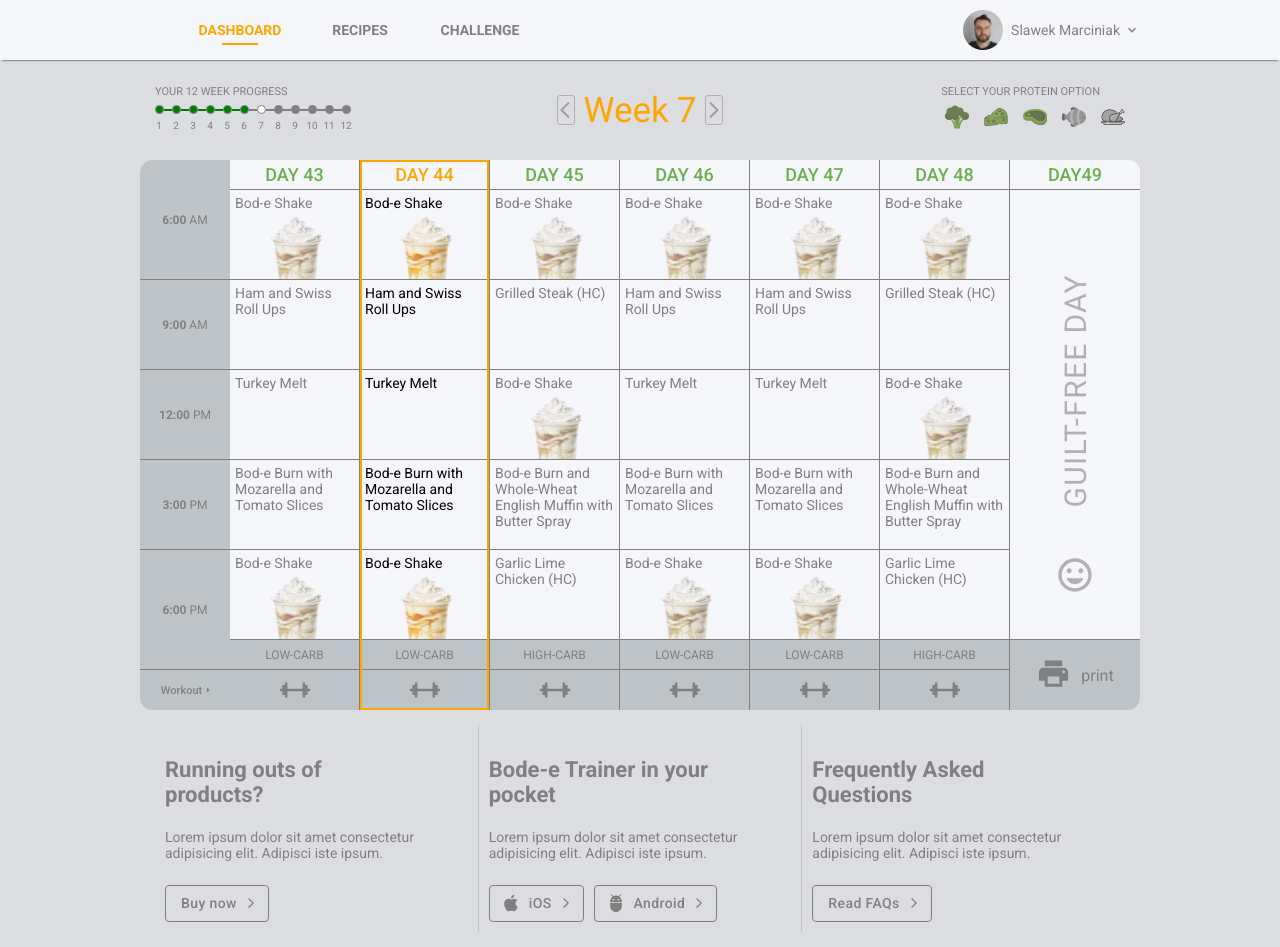
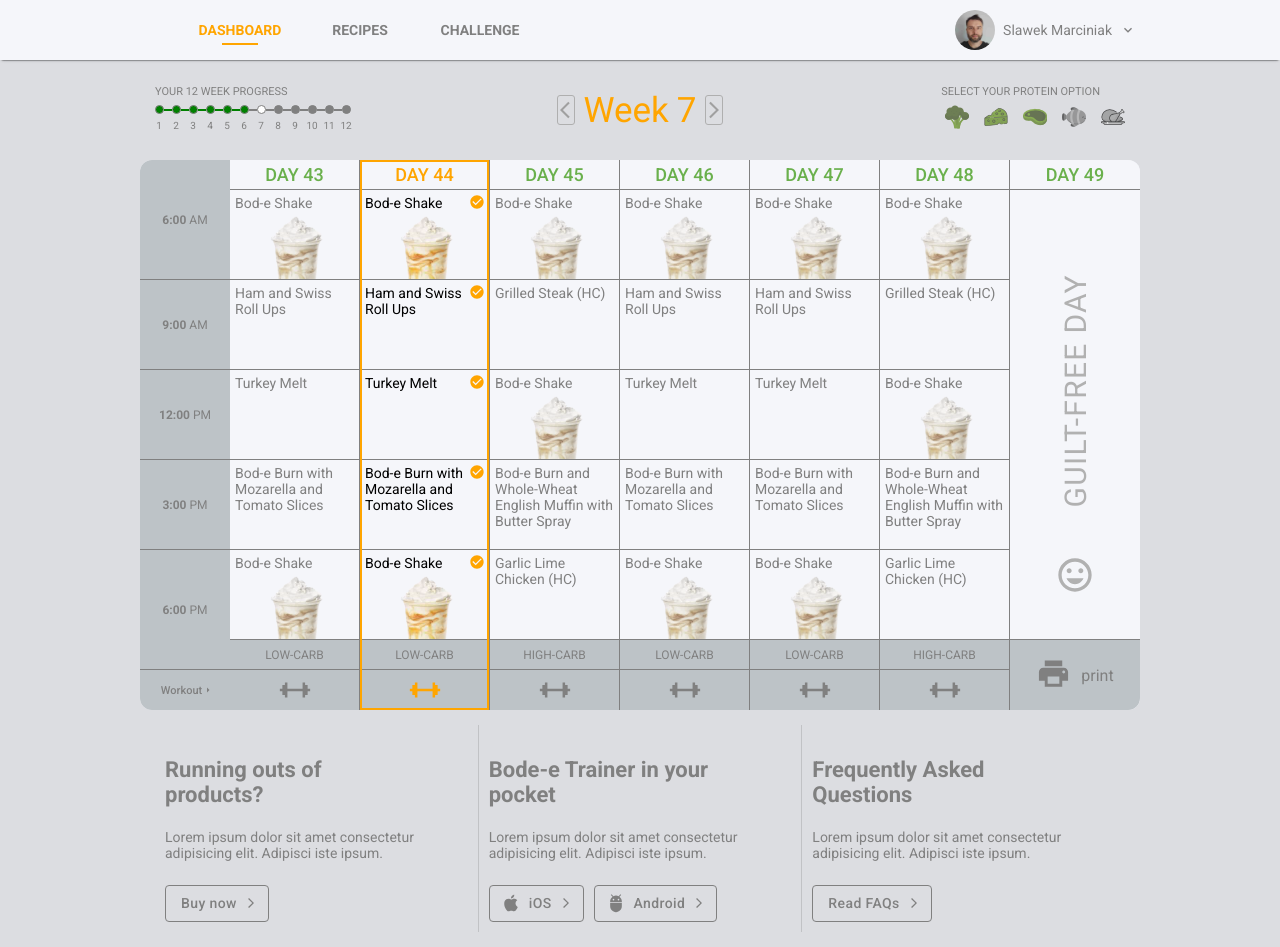
Before and after one commit to slawekmarciniak/diet_table, a React (Create React App) app: page / in a window 1280 px wide. Built offline with nearby package versions, Linux system fonts and the light colour scheme.

Commit message:
add icons to days

```diff
--- a/src/Components/Header/Header.tsx
+++ b/src/Components/Header/Header.tsx
@@ -16,7 +16,7 @@ const links = [
 
 const Header: FC<Props> = () => {
     const { isMobile } = useContext<AppContextType>(AppContext);
-    console.log(isMobile);
+
     return (
         <Paper elevation={1}>
             <HeaderContainer>
@@ -31,7 +31,13 @@ const Header: FC<Props> = () => {
                     <AvatarContainer>
                         <Avatar alt="Slawek Marciniak" src="/avatar.jpg" />
                         <span>slawek marciniak</span>
-                        <KeyboardArrowDownIcon style={{ fontSize: 16 }} />
+                        <KeyboardArrowDownIcon
+                            style={{
+                                fontSize: 16,
+                                marginLeft: 4,
+                                marginRight: 4,
+                            }}
+                        />
                     </AvatarContainer>
                 </Menu>
             </HeaderContainer>
--- a/src/Components/ProgressBar/ProgressBar.style.tsx
+++ b/src/Components/ProgressBar/ProgressBar.style.tsx
@@ -32,6 +32,9 @@ export const Dot = styled.div<Props>`
         color: gray;
         z-index: 2;
         font-size: 10px;
+        @media (max-width: 999px) {
+            display: none;
+        }
     }
 `;
 
--- a/src/Components/Table/DayContainer/DayContainer.style.tsx
+++ b/src/Components/Table/DayContainer/DayContainer.style.tsx
@@ -98,6 +98,16 @@ export const Day = styled.div<Props>`
             text-transform: uppercase;
         }
     }
+    & .check {
+        color: orange;
+        font-size: 16px;
+        position: absolute;
+        right: 4px;
+        top: 4px;
+        @media (max-width: 999px) {
+            display: none;
+        }
+    }
     & .workoutIcon {
         height: 40px;
         width: 100%;
@@ -135,5 +145,13 @@ export const Day = styled.div<Props>`
         position: absolute;
         bottom: 0;
         left: 0;
+        @media (max-width: 999px) {
+            width: 120%;
+            left: -20px;
+        }
+        @media (max-width: 600px) {
+            width: 140%;
+            left: -10px;
+        }
     }
 `;
--- a/src/Components/Table/DayContainer/DayContainer.tsx
+++ b/src/Components/Table/DayContainer/DayContainer.tsx
@@ -1,6 +1,7 @@
 import { FC } from "react";
 import { useContext } from "react";
 import FitnessCenterIcon from "@mui/icons-material/FitnessCenter";
+import CheckCircleIcon from "@mui/icons-material/CheckCircle";
 import TagFacesIcon from "@mui/icons-material/TagFaces";
 import PrintIcon from "@mui/icons-material/Print";
 import moment from "moment";
@@ -25,6 +26,7 @@ const DayContainer: FC<DayContainerProps> = ({ day, carbs }) => {
     const diet = carbs === "low" ? lowCarbsDiet : heightCarbsDiet;
     const dayNumber = activeWeek * 7 - 7 + day;
     const isToday = day === dayWeek && activeWeek === userCurrentWeek;
+    const isYesterday = day === dayWeek && activeWeek === userCurrentWeek;
     const isSunday = day === 7;
 
     const renderWeekday = () => (
@@ -41,6 +43,7 @@ const DayContainer: FC<DayContainerProps> = ({ day, carbs }) => {
                     }
                     key={i}
                 >
+                    {isYesterday && <CheckCircleIcon className="check" />}
                     <p>{e}</p>
                     {e === "Bod-e Shake" && (
                         <img
@@ -61,7 +64,7 @@ const DayContainer: FC<DayContainerProps> = ({ day, carbs }) => {
             <div className="workoutIcon">
                 <FitnessCenterIcon
                     style={{
-                        color: "gray",
+                        color: isToday ? "orange" : "gray",
                         transform: "rotate(-45deg)",
                         fontSize: 30,
                     }}
@@ -75,7 +78,7 @@ const DayContainer: FC<DayContainerProps> = ({ day, carbs }) => {
             <div
                 className={isToday ? "dayNumber dayNumberActive" : "dayNumber"}
             >
-                <span className="sundayDay">day</span> <span>{dayNumber}</span>
+                day {dayNumber}
             </div>
             <div
                 className={
```
Also changed, not shown: 1 other file (tests, documents, lock files or other folders).
